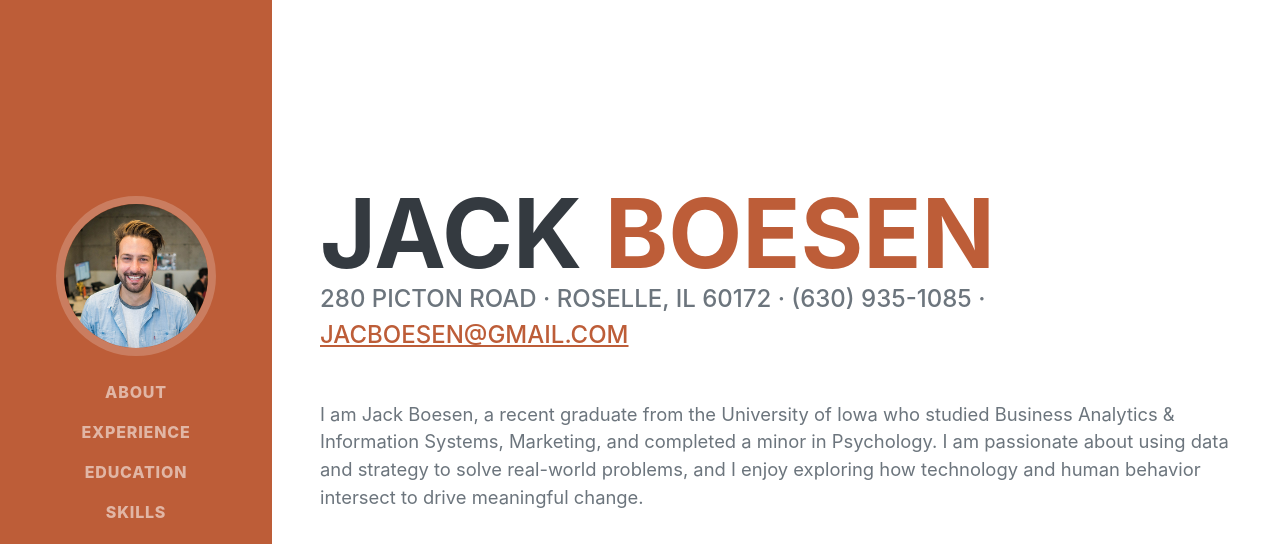
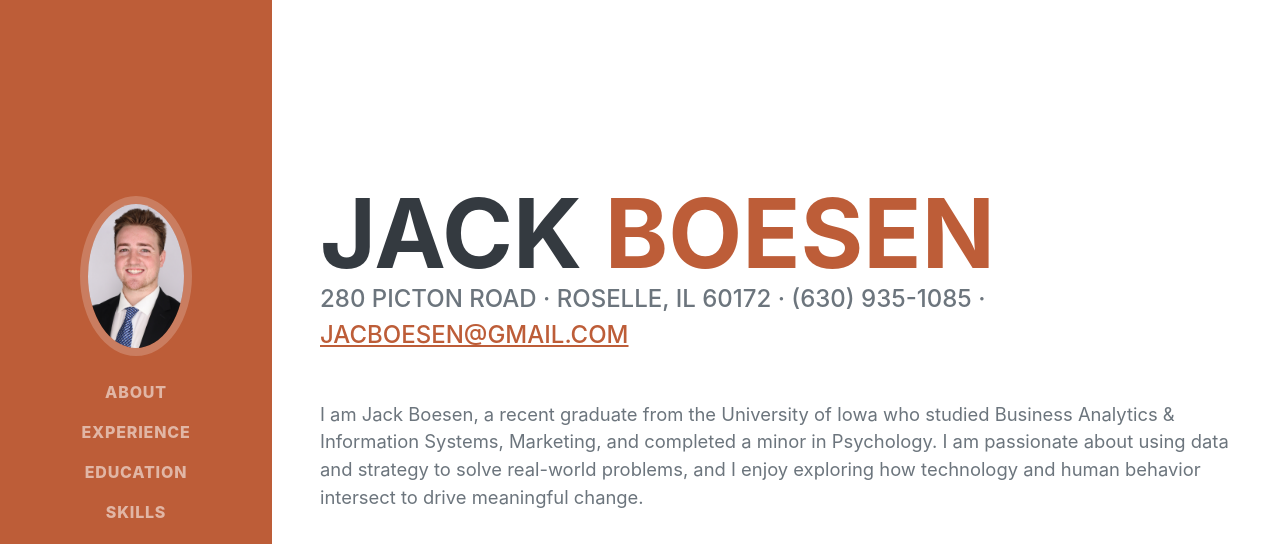
Before and after one commit to Jack-Boesen/Portfolio-Website, a plain HTML site: page index.html in a window 1280 px wide. Shown: the top 544 px of the page. Drawn offline with nearby package versions, Linux system fonts and the light colour scheme; a web font is replaced by a local one.

Commit message:
Inserted profile picture

```diff
--- a/index.html
+++ b/index.html
@@ -20,7 +20,7 @@
         <nav class="navbar navbar-expand-lg navbar-dark bg-primary fixed-top" id="sideNav">
             <a class="navbar-brand js-scroll-trigger" href="#page-top">
                 <span class="d-block d-lg-none">Jack Boesen</span>
-                <span class="d-none d-lg-block"><img class="img-fluid img-profile rounded-circle mx-auto mb-2" src="assets/img/profile.jpg" alt="..." /></span>
+                <span class="d-none d-lg-block"><img class="img-fluid img-profile rounded-circle mx-auto mb-2" src="assets/img/jack-boesen-profile-pic.jpg" alt="..." /></span>
             </a>
             <button class="navbar-toggler" type="button" data-bs-toggle="collapse" data-bs-target="#navbarResponsive" aria-controls="navbarResponsive" aria-expanded="false" aria-label="Toggle navigation"><span class="navbar-toggler-icon"></span></button>
             <div class="collapse navbar-collapse" id="navbarResponsive">
```
Also changed, not shown: assets/img/jack-boesen-profile-pic.jpg (added).
